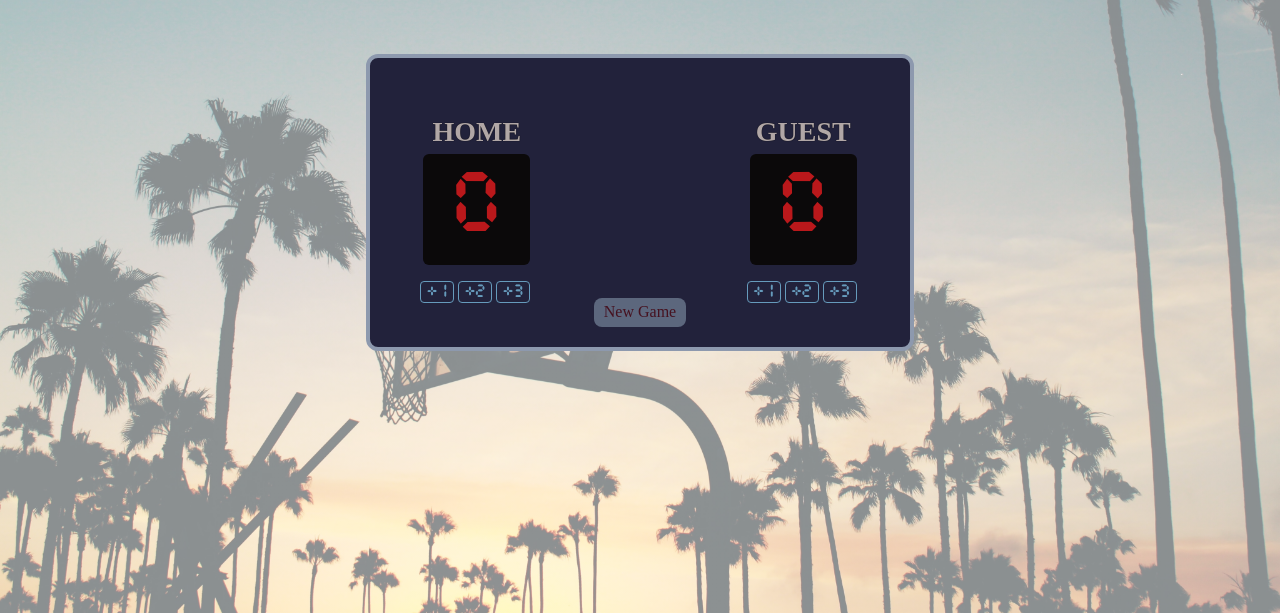
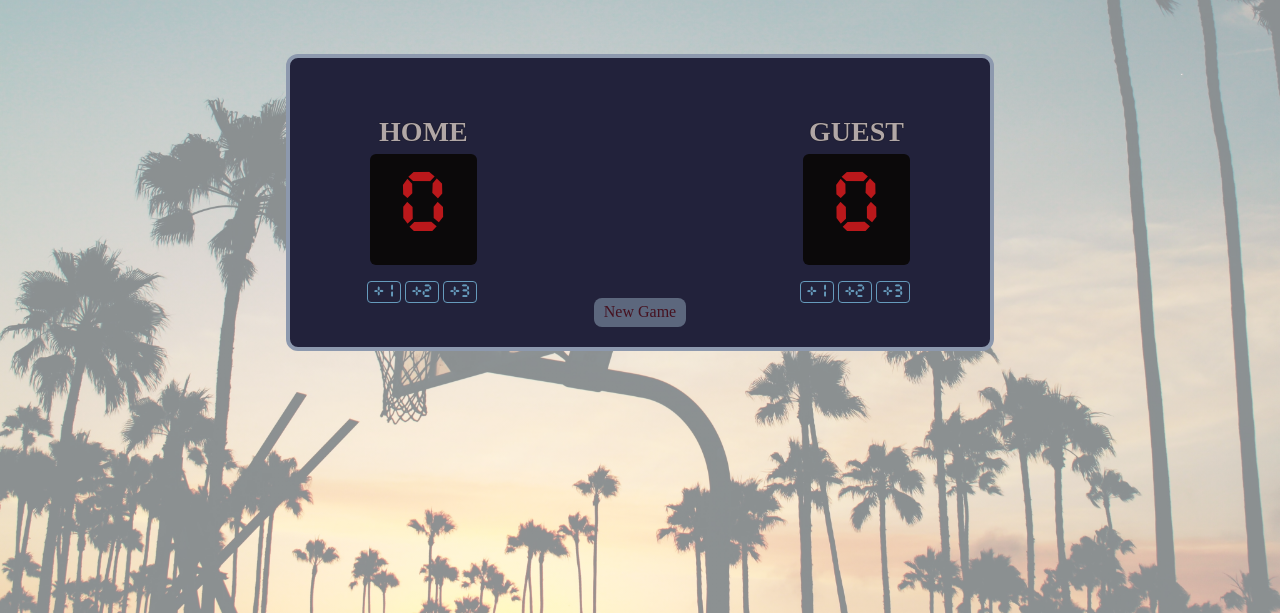
Before and after one commit to jattin2001/basketball_scoreboard, a plain HTML site: page index.html in a window 1280 px wide. Shown: the part 187-800 px from the top of the page. Drawn offline with nearby package versions, Linux system fonts and the light colour scheme.

Commit message:
Update index.css

```diff
--- a/index.css
+++ b/index.css
@@ -48,7 +48,7 @@ body {
     border: 4px solid #8d99ae;
     border-radius: 12px;
     padding: 20px;
-    max-width: 500px;
+    max-width: 660px;
     margin: 0 auto;
 }
 
```
